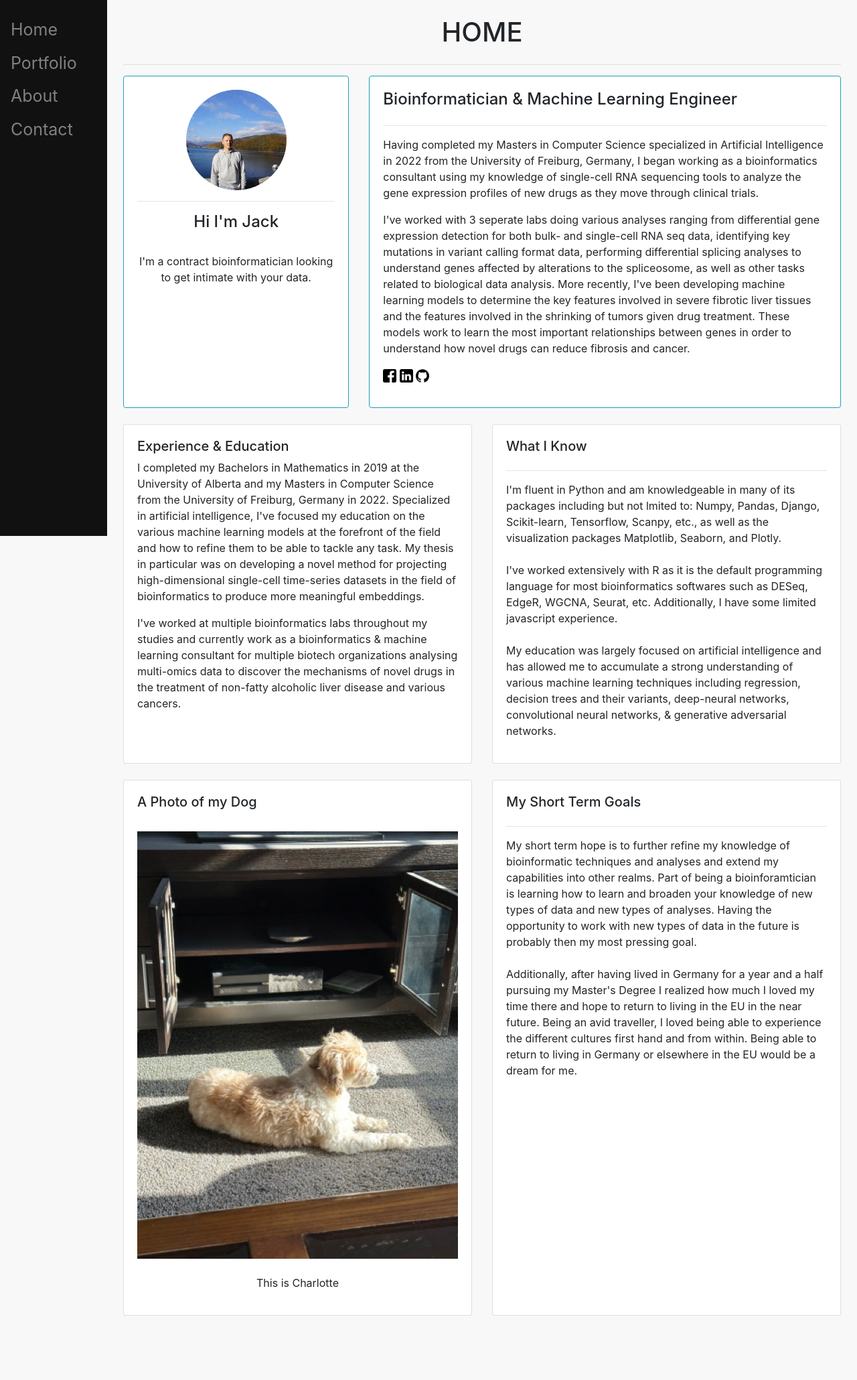
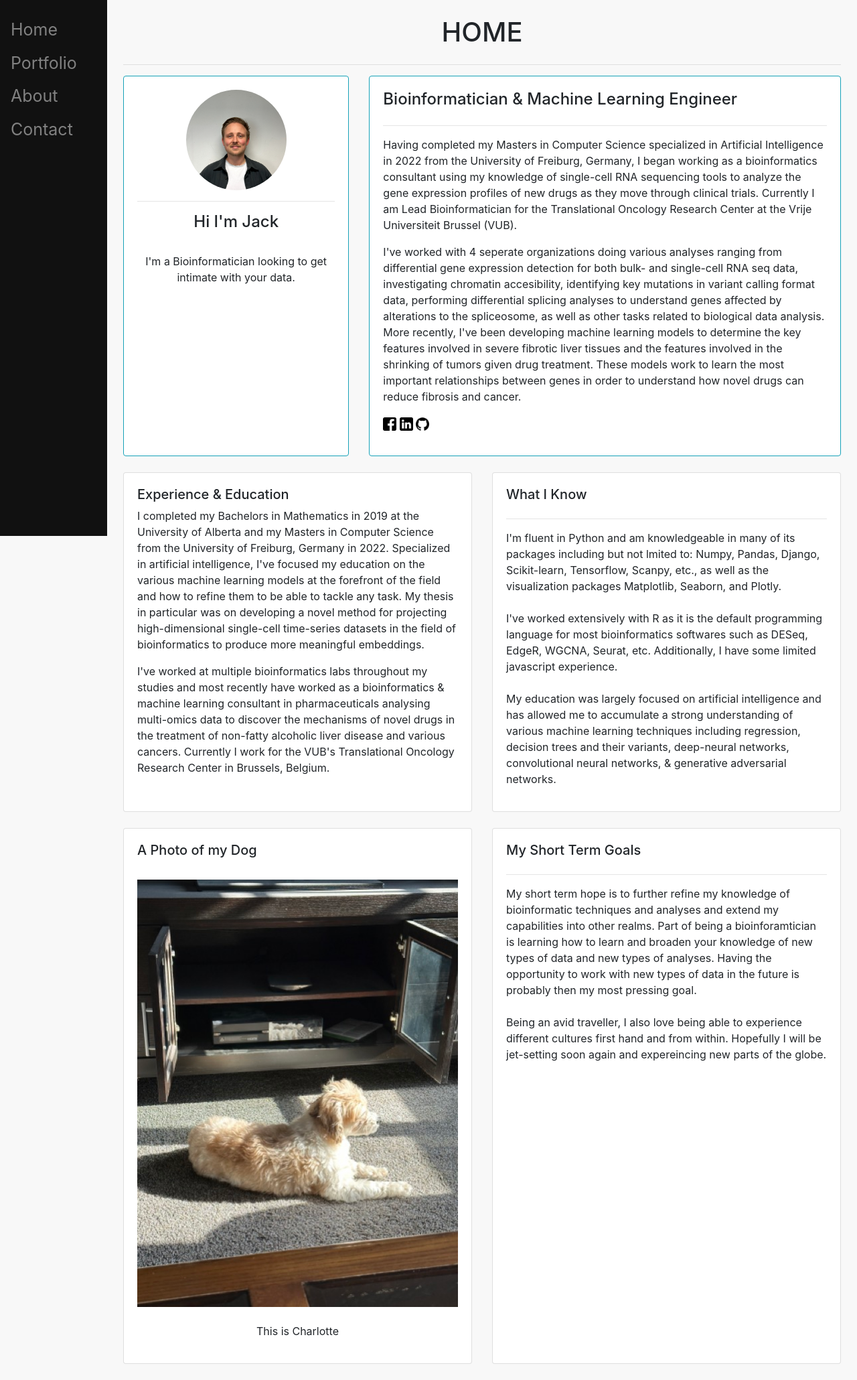
Before and after one commit to jb994/jsite, a Django app: page / in a window 1280 px wide. Shown: the whole page at 67% size. Before the commit the page ends 1964 px from the top, so only its background shows below. Run offline with Django 4.2, Linux system fonts and the light colour scheme.

Commit message:
Updated a few things now that I live in Belgium and not Canada. Added that I am LEAD bioinformatician at the VUB.

```diff
--- a/base/templates/base/contact.html
+++ b/base/templates/base/contact.html
@@ -21,12 +21,12 @@
 				<br>
 				<h4>How to Reach Me</h4>
 				<br>
-				<p align="left"> If you would like to ask for more information, inquire about my services, or would just like to chat, then please feel free to contact me. I currently live in Edmonton, Canada and the best ways to reach me are below:
+				<p align="left"> If you would like to ask for more information, inquire about my services, or would just like to chat, then please feel free to contact me. I currently live in Brussels, Belgium and the best ways to reach me are below:
 				</p>
 				<p align="left">
 					&emsp;&emsp; Jack Brons<br>
 					&emsp;&emsp; Email: jbrons17@gmail.com<br>
-					&emsp;&emsp; Phone: +1 (780) 916-9789<br>
+					&emsp;&emsp; WhatsApp: +32 (0)456 74 24 07<br>
 					&emsp;&emsp; Socials:
 				<br>
 				<ul class="social-links">
--- a/base/templates/base/home.html
+++ b/base/templates/base/home.html
@@ -13,19 +13,19 @@
 	<div class="row">
 		<div class="col-md-4">
 			<div class="card card-body h-100 border-info" id="profile-wrapper">
-				<img id="profile-pic" src="{% static 'images/jack/romania.jpg' %}" >
+				<img id="profile-pic" src="{% static 'images/jack/professionalProfile.jpg' %}" >
 				<hr>
 				<h4>Hi I'm Jack</h4><br>
-				<p>I'm a contract bioinformatician looking to get intimate with your data.</p>
+				<p>I'm a Bioinformatician looking to get intimate with your data.</p>
 			</div>
 		</div>
 		<div class="col-md-8">
 			<div class="card card-body h-100 border-info">
 				<h4>Bioinformatician & Machine Learning Engineer</h4>
 				<hr>
-				<p>Having completed my Masters in Computer Science specialized in Artificial Intelligence in 2022 from the University of Freiburg, Germany, I began working as a bioinformatics consultant using my knowledge of single-cell RNA sequencing tools to analyze the gene expression profiles of new drugs as they move through clinical trials.</p>
+				<p>Having completed my Masters in Computer Science specialized in Artificial Intelligence in 2022 from the University of Freiburg, Germany, I began working as a bioinformatics consultant using my knowledge of single-cell RNA sequencing tools to analyze the gene expression profiles of new drugs as they move through clinical trials. Currently I am Lead Bioinformatician for the Translational Oncology Research Center at the Vrije Universiteit Brussel (VUB).</p>
 
-				<p>I've worked with 3 seperate labs doing various analyses ranging from differential gene expression detection for both bulk- and single-cell RNA seq data, identifying key mutations in variant calling format data, performing differential splicing analyses to understand genes affected by alterations to the spliceosome, as well as other tasks related to biological data analysis. More recently, I've been developing machine learning models to determine the key features involved in severe fibrotic liver tissues and the features involved in the shrinking of tumors given drug treatment. These models work to learn the most important relationships between genes in order to understand how novel drugs can reduce fibrosis and cancer.</p>
+				<p>I've worked with 4 seperate organizations doing various analyses ranging from differential gene expression detection for both bulk- and single-cell RNA seq data, investigating chromatin accesibility, identifying key mutations in variant calling format data, performing differential splicing analyses to understand genes affected by alterations to the spliceosome, as well as other tasks related to biological data analysis. More recently, I've been developing machine learning models to determine the key features involved in severe fibrotic liver tissues and the features involved in the shrinking of tumors given drug treatment. These models work to learn the most important relationships between genes in order to understand how novel drugs can reduce fibrosis and cancer.</p>
 
 				<ul class="social-links">
 					<li><a href="https://www.facebook.com/jackbrons17"><img class="social" src="{% static 'images/facebook.png' %}"></a></li>
@@ -42,7 +42,7 @@
 			<div class="card card-body h-100">
 				<h5>Experience & Education</h5>
 				<p>I completed my Bachelors in Mathematics in 2019 at the University of Alberta and my Masters in Computer Science from the University of Freiburg, Germany in 2022. Specialized in artificial intelligence, I've focused my education on the various machine learning models at the forefront of the field and how to refine them to be able to tackle any task. My thesis in particular was on developing a novel method for projecting high-dimensional single-cell time-series datasets in the field of bioinformatics to produce more meaningful embeddings.</p>
-				<p>I've worked at multiple bioinformatics labs throughout my studies and currently work as a bioinformatics & machine learning consultant for multiple biotech organizations analysing multi-omics data to discover the mechanisms of novel drugs in the treatment of non-fatty alcoholic liver disease and various cancers.</p>
+				<p>I've worked at multiple bioinformatics labs throughout my studies and most recently have worked as a bioinformatics & machine learning consultant in pharmaceuticals analysing multi-omics data to discover the mechanisms of novel drugs in the treatment of non-fatty alcoholic liver disease and various cancers. Currently I work for the VUB's Translational Oncology Research Center in Brussels, Belgium.</p>
 			</div>
 		</div>
 		<div class="col-md-6">
@@ -76,7 +76,7 @@
 				<p>
 					My short term hope is to further refine my knowledge of bioinformatic techniques and analyses and extend my capabilities into other realms. Part of being a bioinforamtician is learning how to learn and broaden your knowledge of new types of data and new types of analyses. Having the opportunity to work with new types of data in the future is probably then my most pressing goal.
 					<br><br>
-					Additionally, after having lived in Germany for a year and a half pursuing my Master's Degree I realized how much I loved my time there and hope to return to living in the EU in the near future. Being an avid traveller, I loved being able to experience the different cultures first hand and from within. Being able to return to living in Germany or elsewhere in the EU would be a dream for me.
+					Being an avid traveller, I also love being able to experience different cultures first hand and from within. Hopefully I will be jet-setting soon again and expereincing new parts of the globe.
 				</p>
 			</div>
 		</div>
```
Also changed, not shown: static/images/jack/professionalProfile.jpg (added).
